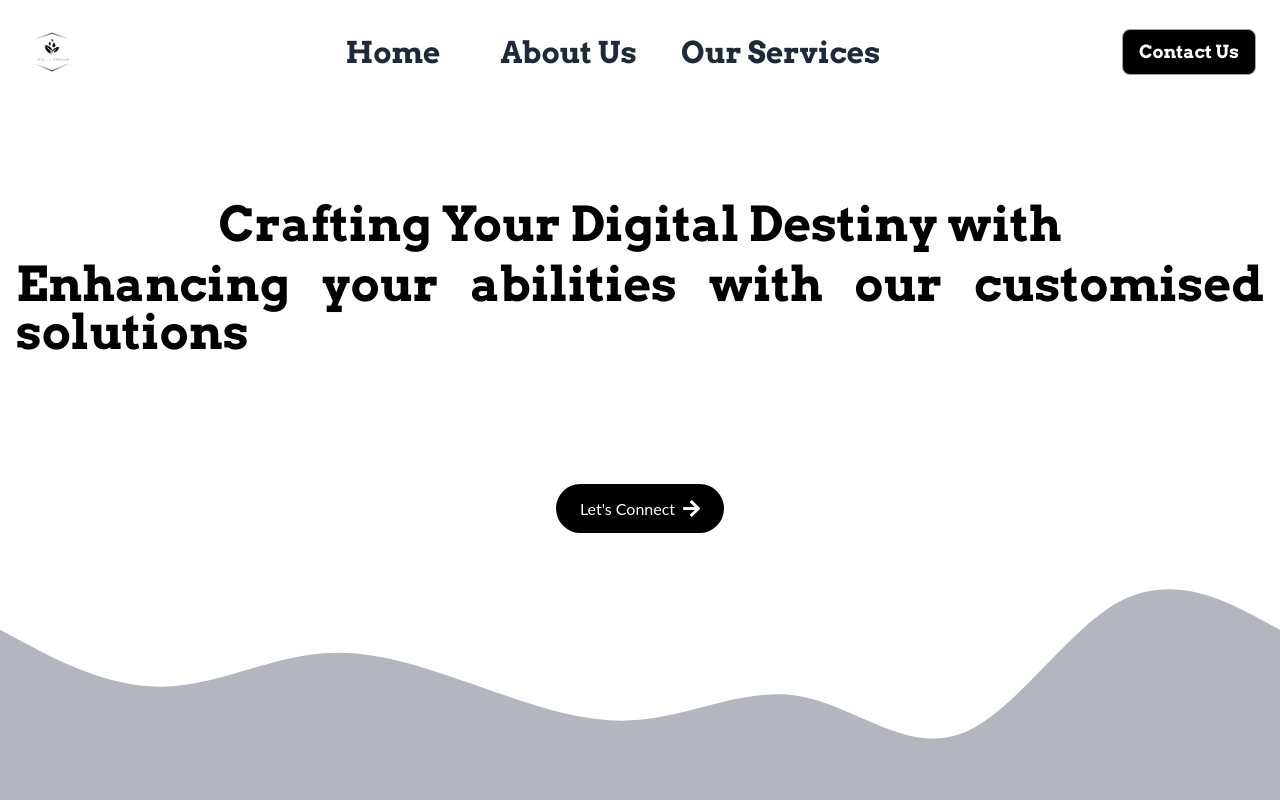
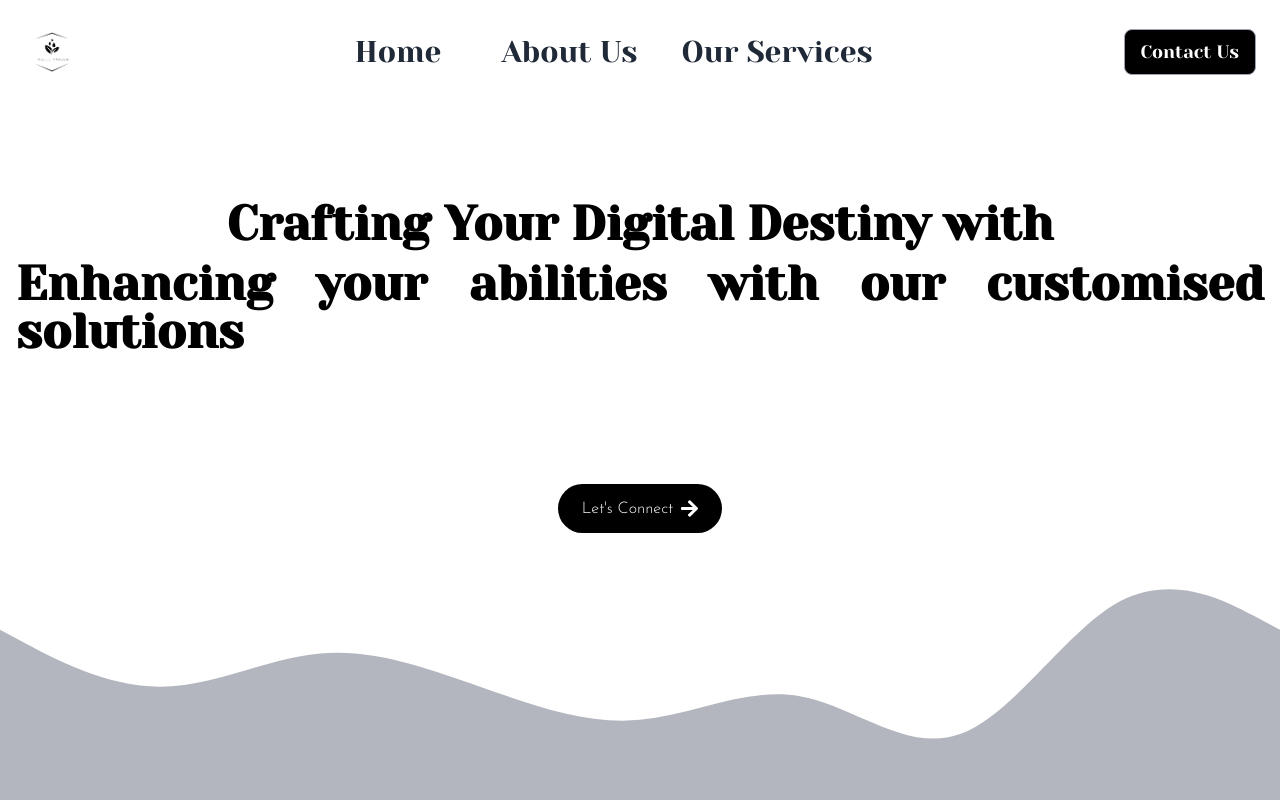
Before and after one commit to SuhasLingam/Agile-YANAM-Web, a React (Vite) app in the folder client/: page / in a window 1280 px wide. Shown: the top 800 px of the page. Built offline with nearby package versions, Linux system fonts and the light colour scheme.

Commit message:
Font Changed

```diff
--- a/client/src/index.css
+++ b/client/src/index.css
@@ -1,5 +1,5 @@
-@import url('https://fonts.googleapis.com/css2?family=Arvo:wght@700&display=swap');
-@import url('https://fonts.googleapis.com/css2?family=Lato:wght@500&display=swap');
+@import url('https://fonts.googleapis.com/css2?family=Josefin+Sans:wght@300&family=Yeseva+One&display=swap');
+
 
 /*Scroll bar */
 *::-webkit-scrollbar {
--- a/client/tailwind.config.js
+++ b/client/tailwind.config.js
@@ -7,8 +7,8 @@ export default {
   theme: {
     extend: {
       fontFamily: {
-        HeadingFont: ["Arvo", "serif"],
-        BodyFont: ["Lato", "sans-serif"],
+        HeadingFont: ["Yeseva One", "serif"],
+        BodyFont: ["Josefin Sans", "sans-serif"],
       },
     },
   },
```
